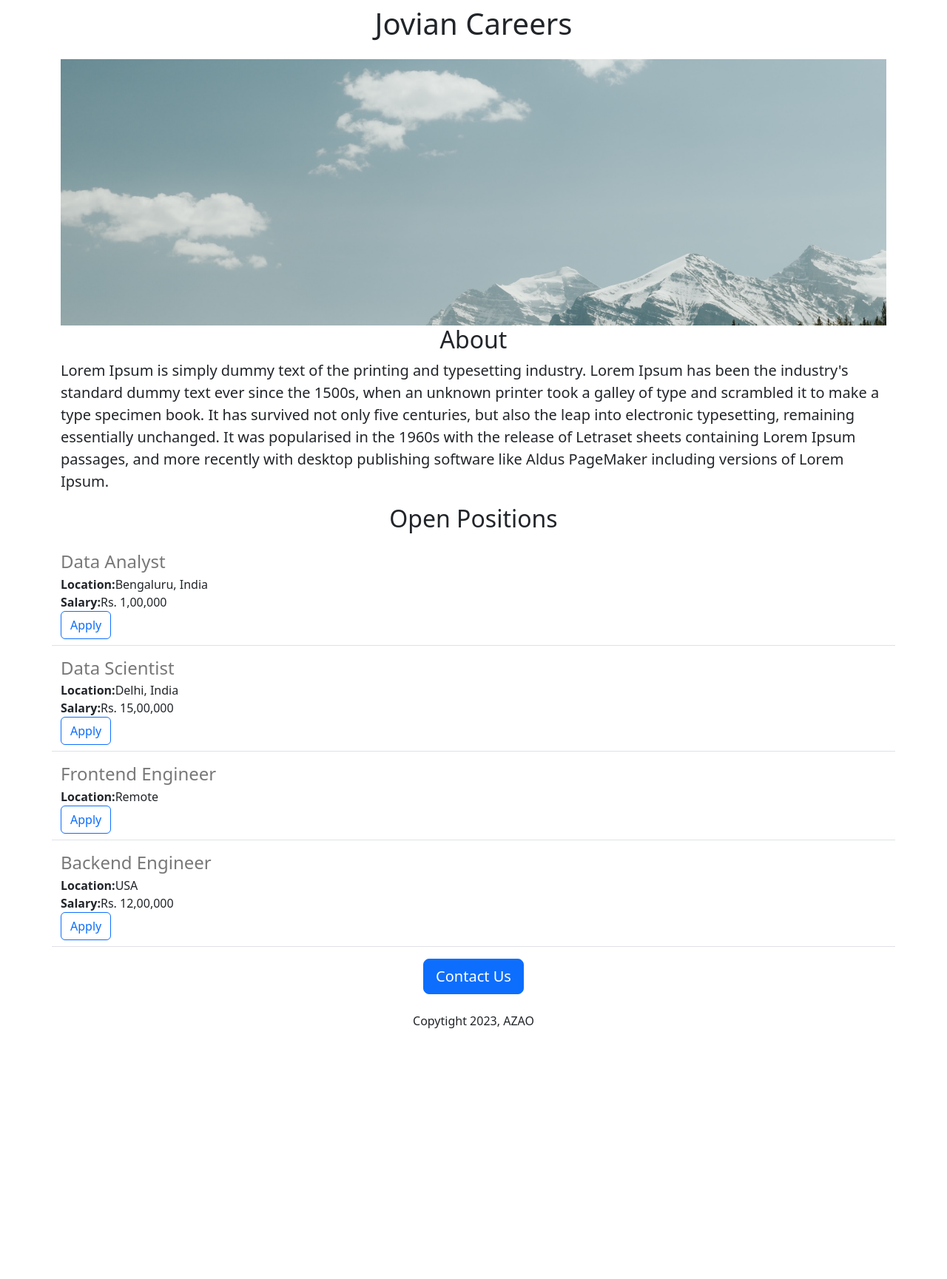
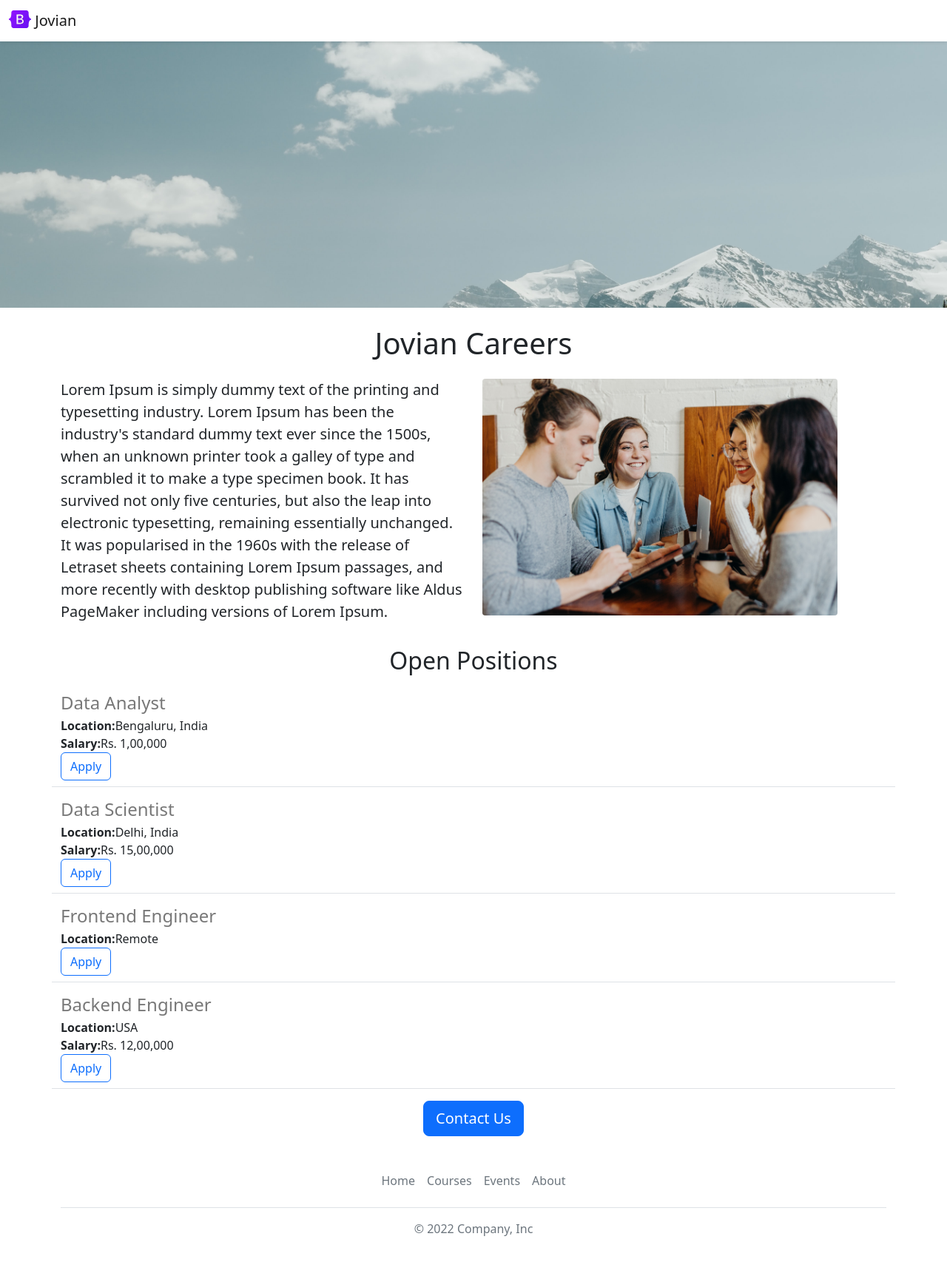
Before and after one commit to wanyun-yang-2002/YwY-careers-website, a Flask app: page / in a window 1280 px wide. Shown: the whole page at 74% size. Before the commit the page ends 1390 px from the top, so only its background shows below. Run offline with Flask 2, Linux system fonts and the light colour scheme.

Commit message:
functional and aesthetic improvements

```diff
--- /dev/null
+++ b/templates/footer.html
@@ -0,0 +1,12 @@
+<div class="container">
+  <footer class="py-3 my-4">
+    <ul class="nav justify-content-center border-bottom pb-3 mb-3">
+      <li class="nav-item"><a target="_blank" href="https://www.jovian.ai" class="nav-link px-2 text-muted">Home</a></li>
+      <li class="nav-item"><a target="_blank" href="https://www.jovian.ai/learn" class="nav-link px-2 text-muted">Courses</a></li>
+
+      <li class="nav-item"><a target="_blank" href="https://www.jovian.ai/events" class="nav-link px-2 text-muted">Events</a></li>
+      <li class="nav-item"><a href="https://www.jovian.ai/about" class="nav-link px-2 text-muted">About</a></li>
+    </ul>
+    <p class="text-center text-muted">&copy; 2022 Company, Inc</p>
+  </footer>
+</div>
--- a/templates/home.html
+++ b/templates/home.html
@@ -10,20 +10,27 @@
         height: 360px;
         width: 100%;
         object-fit: cover;
+        margin-bottom: 16px;
       }
     </style>
   </head>
   <body>
+    {% include 'nav.html' %}
+    <img class="img-fluid" id="banner" src="static/banners.jpg" >
     <div class="container">
       <h1 class="text-center mt-2 mb-4">
-        {{company_name}} Careers</h1>
-      <img class="img-fluid" id="banner" src="static/banners.jpg" >
-      <h2 class="text-center">
-        About
-      </h2>
-      <p class="lead">
-        Lorem Ipsum is simply dummy text of the printing and typesetting industry. Lorem Ipsum has been the industry's standard dummy text ever since the 1500s, when an unknown printer took a galley of type and scrambled it to make a type specimen book. It has survived not only five centuries, but also the leap into electronic typesetting, remaining essentially unchanged. It was popularised in the 1960s with the release of Letraset sheets containing Lorem Ipsum passages, and more recently with desktop publishing software like Aldus PageMaker including versions of Lorem Ipsum.
-      </p>
+        {{company_name}} Careers
+      </h1>
+      <div class="row" style="margin-bottom:16px;">
+        <div class="col-md-6">
+          <p class="lead">
+            Lorem Ipsum is simply dummy text of the printing and typesetting industry. Lorem Ipsum has been the industry's standard dummy text ever since the 1500s, when an unknown printer took a galley of type and scrambled it to make a type specimen book. It has survived not only five centuries, but also the leap into electronic typesetting, remaining essentially unchanged. It was popularised in the 1960s with the release of Letraset sheets containing Lorem Ipsum passages, and more recently with desktop publishing software like Aldus PageMaker including versions of Lorem Ipsum.
+          </p>
+        </div>
+        <div class = "d-none d-md-block col-md-6">
+          <img src="/static/people.jpg" style="height:320px;border-radius:4px;">
+        </div>
+      </div>
       <h2 class="text-center mt-2 mb-4">Open Positions</h2>
       <p>
         {% for job in jobs %}
@@ -31,10 +38,9 @@
         {% endfor %}
       </p>
       <div class="text-center">
-        <button class="btn btn-primary btn-lg">Contact Us</button>
-        <p class="mt-4">Copytight 2023, AZAO</p>
+        <a class="btn btn-primary btn-lg" href="mailto:hello@jovian.ai?subject=ask question about ">Contact Us</a>
       </div>
     </div>
-
+    {% include 'footer.html' %}
   </body>
 </html>
--- a/templates/jobitem.html
+++ b/templates/jobitem.html
@@ -1,7 +1,7 @@
-<div class="border-bottom row" style="margin-bottom:16px; padding-bottom:8px;">
+<div class="row border-bottom" style="margin-bottom:16px; padding-bottom:8px;">
   <div class="col-10">
-    <h4
-      style="color:rgb(120, 120, 120); margin-bottom:4px">{{job['title']}}
+    <h4 style="color:rgb(120, 120, 120); margin-bottom:4px">
+      {{job['title']}}
     </h4>
     <div>
       <b>Location:</b>{{job['location']}}
@@ -13,7 +13,7 @@
     {% endif %}
   </div>
   <div class="col-3">
-    <button type="button" class="btn btn-outline-primary">Apply</button>
+    <a herf="mailto:hello@jovian.ai?subject=Application for {{job['title']}}" type="button" class="btn btn-outline-primary">Apply</a>
   </div>
 
 </div>
--- /dev/null
+++ b/templates/nav.html
@@ -0,0 +1,9 @@
+<nav class="navbar shadow-sm fixed-top bg-white">
+  <div class="container-fluid">
+    <a class="navbar-brand" href="#">
+      <img src="/static/logo.svg" alt="Logo" width="30" height="24" class="d-inline-block align-text-top">
+      Jovian
+    </a>
+  </div>
+</nav>
+<div style="height:56px"></div>
```
Also changed, not shown: static/logo.svg (added), static/people.jpg (added).
